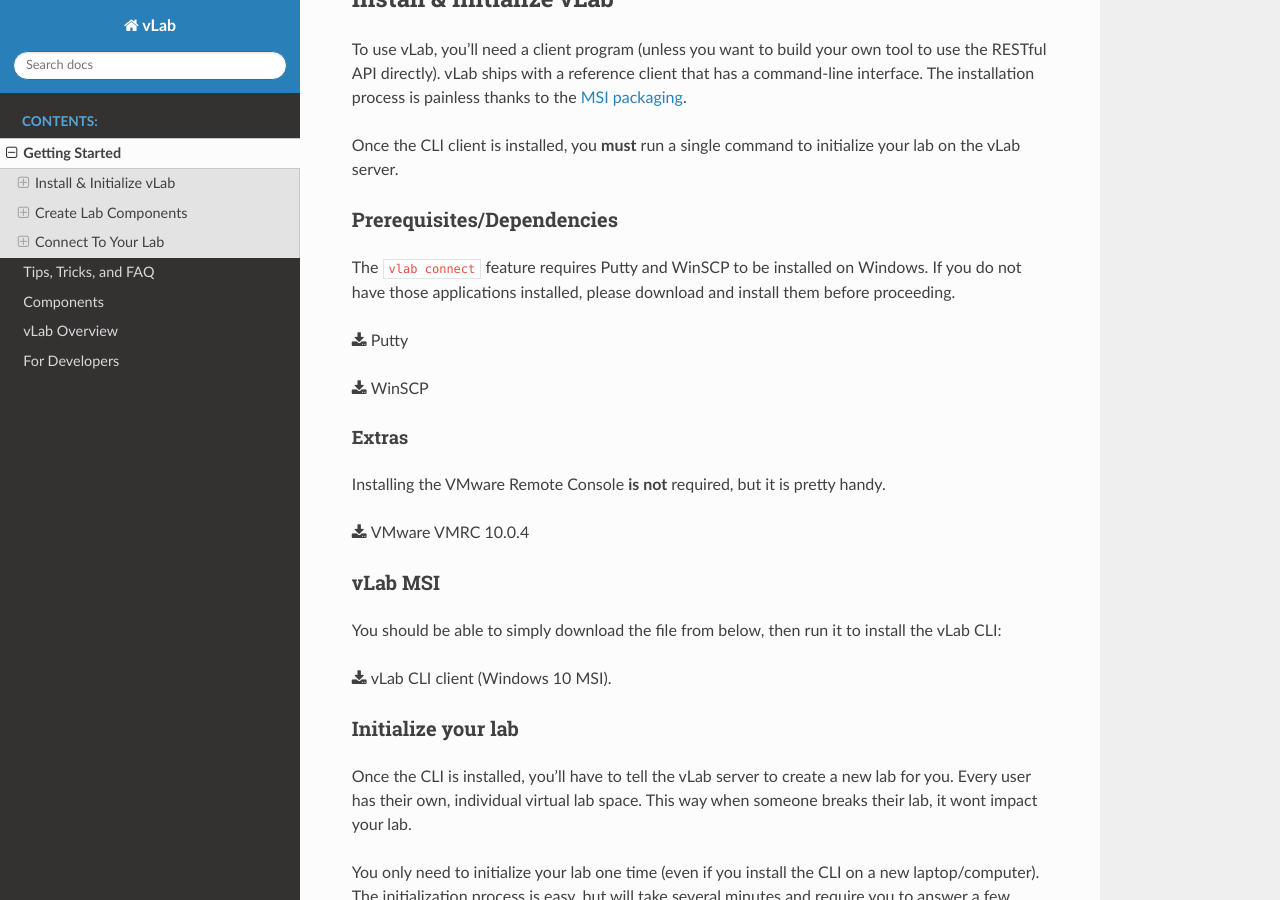
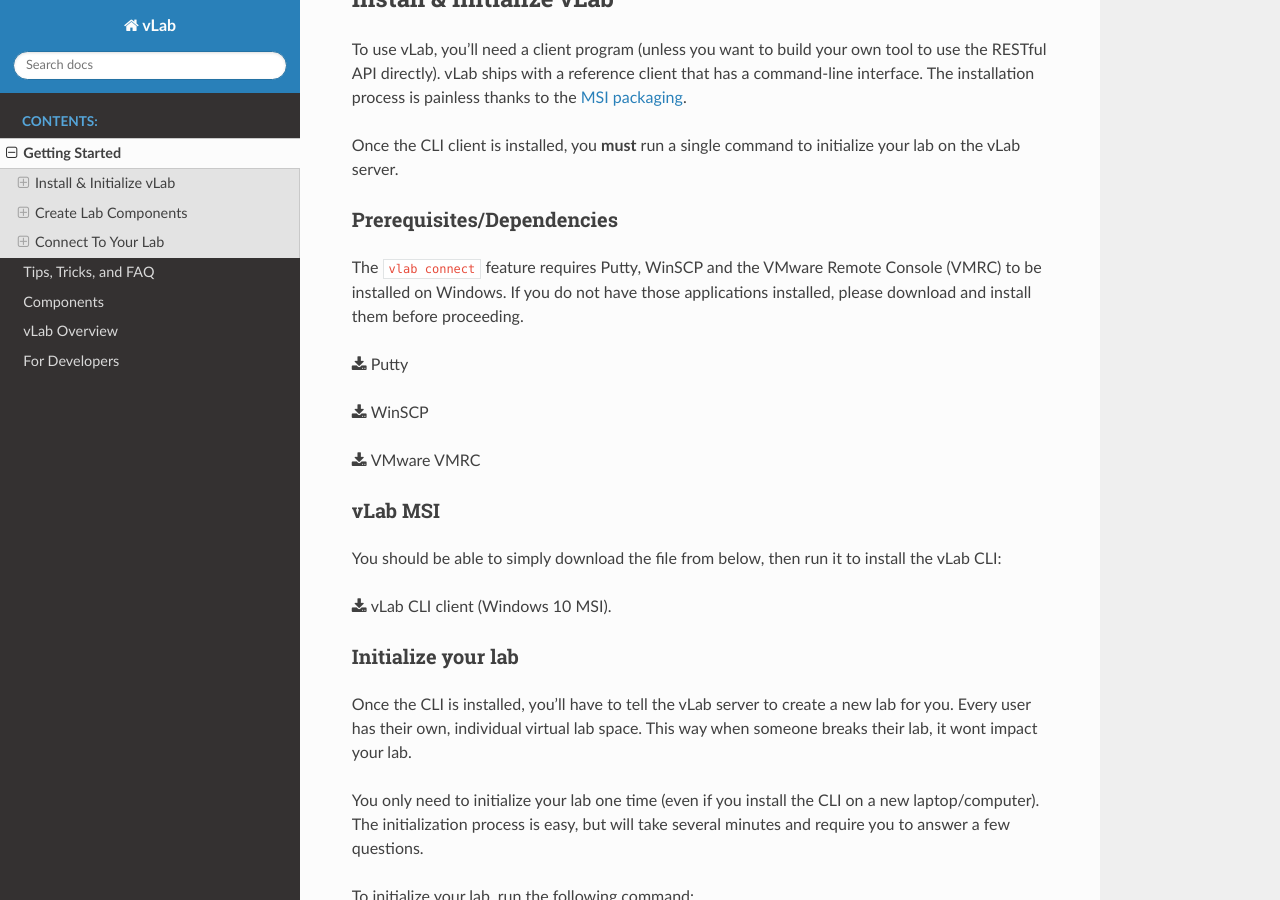
Before and after one commit to willnx/vlab_docs, a Sphinx documentation site: the page built from docs/source/getting_started.rst, in a window 1280 px wide and 900 px high, scrolled down 370 px. Built offline with Sphinx 7.4.7 and the Read the Docs theme 2.0.0, drawn with Linux system fonts in a browser that asks for light colours.

Commit message:
Updated CLI MSI and deps for VMRC

```diff
--- a/docs/source/getting_started.rst
+++ b/docs/source/getting_started.rst
@@ -30,9 +30,9 @@
 Prerequisites/Dependencies
 ==========================
 
-The ``vlab connect`` feature requires Putty and WinSCP to be installed on Windows.
-If you do not have those applications installed, please download and install them
-before proceeding.
+The ``vlab connect`` feature requires Putty, WinSCP and the VMware Remote Console
+(VMRC) to be installed on Windows. If you do not have those applications installed,
+please download and install them before proceeding.
 
 .. only:: builder_html
 
@@ -40,13 +40,7 @@
 
    :download:`WinSCP <WinSCP-5.13.6-Setup.exe>`
 
-Extras
-------
-Installing the VMware Remote Console **is not** required, but it is pretty handy.
-
-.. only:: builder_html
-
-   :download:`VMware VMRC 10.0.4 <VMware-VMRC-10.0.4-11818843.zip>`
+   :download:`VMware VMRC <VMware-VMRC-10.0.4-11818843.zip>`
 
 vLab MSI
 ========
@@ -56,7 +50,7 @@
 
 .. only:: builder_html
 
-   :download:`vLab CLI client (Windows 10 MSI) <vlab-cli-2019.11.25-amd64.msi>`.
+   :download:`vLab CLI client (Windows 10 MSI) <vlab-cli-2019.12.7-amd64.msi>`.
 
 
 Initialize your lab
```
Also changed, not shown: 1 other file.
